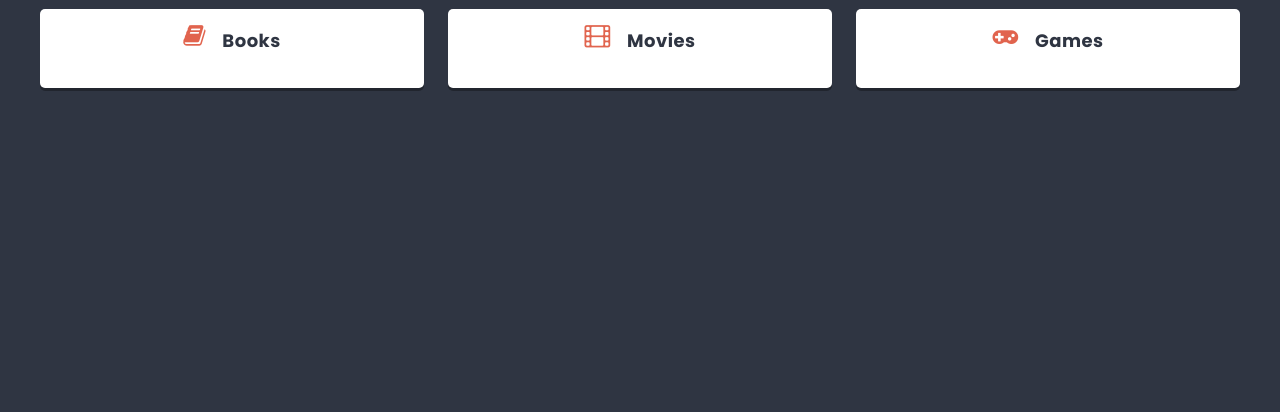
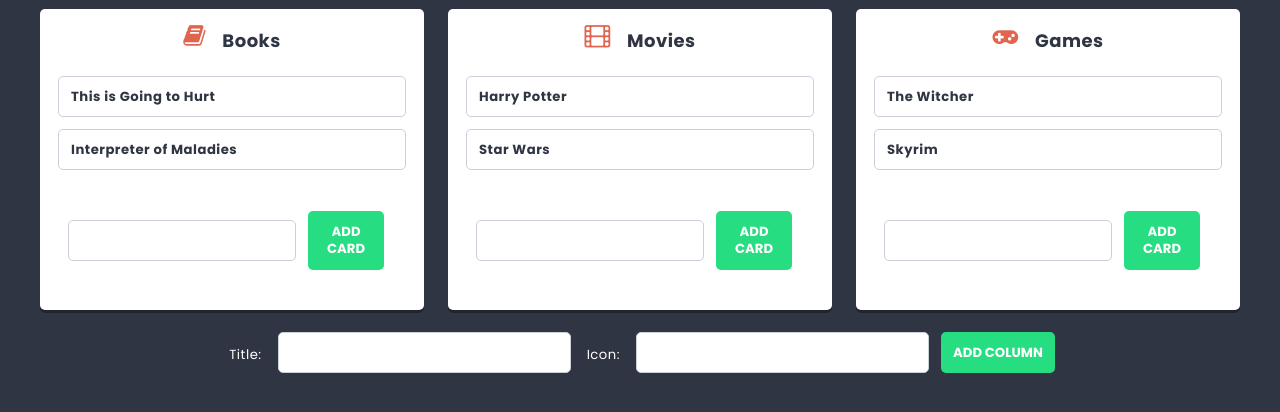
Before and after one commit to mkocz/react-app1, a React (Create React App) app: page / in a window 1280 px wide. Shown: the part 532-944 px from the top of the page. Before the commit the page ends 800 px from the top, so only its background shows below. Built offline with nearby package versions, Linux system fonts and the light colour scheme.

Commit message:
Add column form, cards,  and card form

```diff
--- a/package.json
+++ b/package.json
@@ -11,6 +11,7 @@
     "react": "^19.1.0",
     "react-dom": "^19.1.0",
     "react-scripts": "5.0.1",
+    "shortid": "^2.2.17",
     "web-vitals": "^2.1.4"
   },
   "scripts": {
--- a/src/components/Article/Article.js
+++ b/src/components/Article/Article.js
@@ -1,8 +1,19 @@
 import styles from './Article.module.scss';
+import Card from '../Card/Card';
+import CardForm from '../CardForm/CardForm';
 
 const Article = props => {
+
+    const addCard = (newColumn, columnId) => {
+        props.action(newColumn, columnId);
+    }
+
     return (<article className={styles.column}>
         <h3 className={styles.title}><span className={styles.icon + " fa fa-" + props.icon}></span> {props.title}</h3>
+        <ul className={styles.cards}>
+            {props.cards.map(card => <Card key={card.id} title={card.title} />)}
+        </ul>
+        <CardForm columnId={props.id} action={addCard} />
     </article>);
 };
 
--- a/src/components/Button/Button.js
+++ b/src/components/Button/Button.js
@@ -1,7 +1,7 @@
 import styles from './Button.module.scss';
 
-const Button = props => {
-    return (<button type="button" className={styles.button}>{props.children}</button>);
+const Button = ({ type = 'button', children }) => {
+    return (<button type={type} className={styles.button}>{children}</button>);
 };
 
 export default Button;
--- /dev/null
+++ b/src/components/Card/Card.js
@@ -0,0 +1,7 @@
+import styles from './Card.module.scss';
+
+const Card = props => {
+    return (<li className={styles.card} >{props.title}</li>);
+};
+
+export default Card;
--- /dev/null
+++ b/src/components/Card/Card.module.scss
@@ -0,0 +1,13 @@
+@import "../../styles/settings.scss";
+
+.card {
+  position: relative;
+  background: $color-light;
+  border: 1px solid lighten($color-dark, 60%);
+  padding: $base-size;
+  margin: 0 0 $base-size 0;
+  border-radius: $radius;
+  display: flex;
+  justify-content: space-between;
+  font-weight: bold;
+}
--- /dev/null
+++ b/src/components/CardForm/CardForm.js
@@ -0,0 +1,23 @@
+import styles from './CardForm.module.scss';
+import { useState } from 'react';
+import Button from '../Button/Button';
+import TextInput from '../TextInput/TextInput';
+
+const CardForm = (props) => {
+    const [title, setTitle] = useState('');
+
+    const handleSubmit = e => {
+        e.preventDefault();
+        props.action({ title: title }, props.columnId);
+        setTitle('');
+    }
+
+    return (
+        <form className={styles.cardForm} onSubmit={handleSubmit}>
+            <TextInput type="text" value={title} onChange={e => setTitle(e.target.value)} />
+            <Button type='submit'>Add card</Button>
+        </form>
+    );
+};
+
+export default CardForm;
--- /dev/null
+++ b/src/components/CardForm/CardForm.module.scss
@@ -0,0 +1,7 @@
+.cardForm {
+  display: flex;
+  width: 100%;
+  justify-content: center;
+  align-items: center;
+  padding: 10px;
+}
--- /dev/null
+++ b/src/components/ColumnForm/ColumnForm.js
@@ -0,0 +1,26 @@
+import styles from './ColumnForm.module.scss';
+import { useState } from 'react';
+import Button from '../Button/Button';
+import TextInput from '../TextInput/TextInput';
+
+const ColumnForm = (props) => {
+    const [title, setTitle] = useState('');
+    const [icon, setIcon] = useState('');
+
+    const handleSubmit = e => {
+        e.preventDefault();
+        props.action({ title: title, icon: icon });
+        setTitle('');
+        setIcon('');
+    }
+
+    return (
+        <form className={styles.columnForm} onSubmit={handleSubmit}>
+            <span className={styles.label} >Title:</span><TextInput type="text" value={title} onChange={e => setTitle(e.target.value)} />
+            <span className={styles.label} >Icon:</span> <TextInput type="text" value={icon} onChange={e => setIcon(e.target.value)} />
+            <Button type='submit'>Add column</Button>
+        </form>
+    );
+};
+
+export default ColumnForm;
--- /dev/null
+++ b/src/components/ColumnForm/ColumnForm.module.scss
@@ -0,0 +1,13 @@
+@import "../../styles/settings.scss";
+
+.columnForm {
+  display: flex;
+  width: 100%;
+  justify-content: center;
+  align-items: center;
+  padding: 10px;
+}
+
+.label {
+  margin: 0 16px 8px;
+}
--- a/src/components/List/List.js
+++ b/src/components/List/List.js
@@ -1,7 +1,49 @@
 import styles from './List.module.scss';
 import Article from '../Article/Article';
+import ColumnForm from '../ColumnForm/ColumnForm';
+import { useState } from 'react';
+import shortid from 'shortid';
 
 const List = () => {
+
+    const [columns, setColumns] = useState([
+        {
+            id: 1, title: 'Books', icon: 'book', cards: [
+                { id: 1, title: 'This is Going to Hurt' },
+                { id: 2, title: 'Interpreter of Maladies' }
+            ]
+        },
+        {
+            id: 2, title: 'Movies', icon: 'film', cards: [
+                { id: 1, title: 'Harry Potter' },
+                { id: 2, title: 'Star Wars' }
+            ]
+        },
+        {
+            id: 3, title: 'Games', icon: 'gamepad', cards: [
+                { id: 1, title: 'The Witcher' },
+                { id: 2, title: 'Skyrim' }
+            ]
+        }
+    ]);
+
+    const addColumn = newColumn => {
+        setColumns([...columns, { id: shortid(), title: newColumn.title, icon: newColumn.icon, cards: [] }]);
+    };
+
+    const addCard = (newCard, columnId) => {
+        console.log(columnId, newCard)
+        const columnsUpdated = columns.map(column => {
+            if (column.id === columnId) {
+                return { ...column, cards: [...column.cards, { id: shortid(), title: newCard.title }] }
+            }
+            else
+                return column
+        })
+
+        setColumns(columnsUpdated);
+    };
+
     return (
         <div className={styles.list}>
             <header className={styles.header}>
@@ -11,10 +53,9 @@
             </header>
             <p className={styles.description}>Interesting things I want to check out</p>
             <div className={styles.columns}>
-                <Article title="Books" icon="book" />
-                <Article title="Movies" icon="film" />
-                <Article title="Games" icon="gamepad" />
+                {columns.map(column => <Article key={column.id} id={column.id} title={column.title} icon={column.icon} cards={column.cards} action={addCard} />)}
             </div>
+            <ColumnForm action={addColumn} />
         </div>
     );
 };
--- a/src/components/SearchForm/SearchForm.js
+++ b/src/components/SearchForm/SearchForm.js
@@ -6,7 +6,7 @@
     return (
         <form className={styles.searchForm}>
             <TextInput placeholder='Search...' />
-            <Button><span className="fa fa-search" /></Button>
+            <Button type='button'><span className="fa fa-search" /></Button>
         </form>
     );
 };
--- a/src/components/TextInput/TextInput.js
+++ b/src/components/TextInput/TextInput.js
@@ -1,7 +1,7 @@
 import styles from './TextInput.module.scss';
 
-const TextInput = props => {
-    return (<input className={styles.input} placeholder={props.placeholder} type="text" />);
+const TextInput = (props) => {
+    return <input className={styles.input} placeholder={props.placeholder} value={props.value} onChange={props.onChange} type="text" />;
 };
 
 export default TextInput;
```
Also changed, not shown: 1 other file (tests, documents, lock files or other folders).
